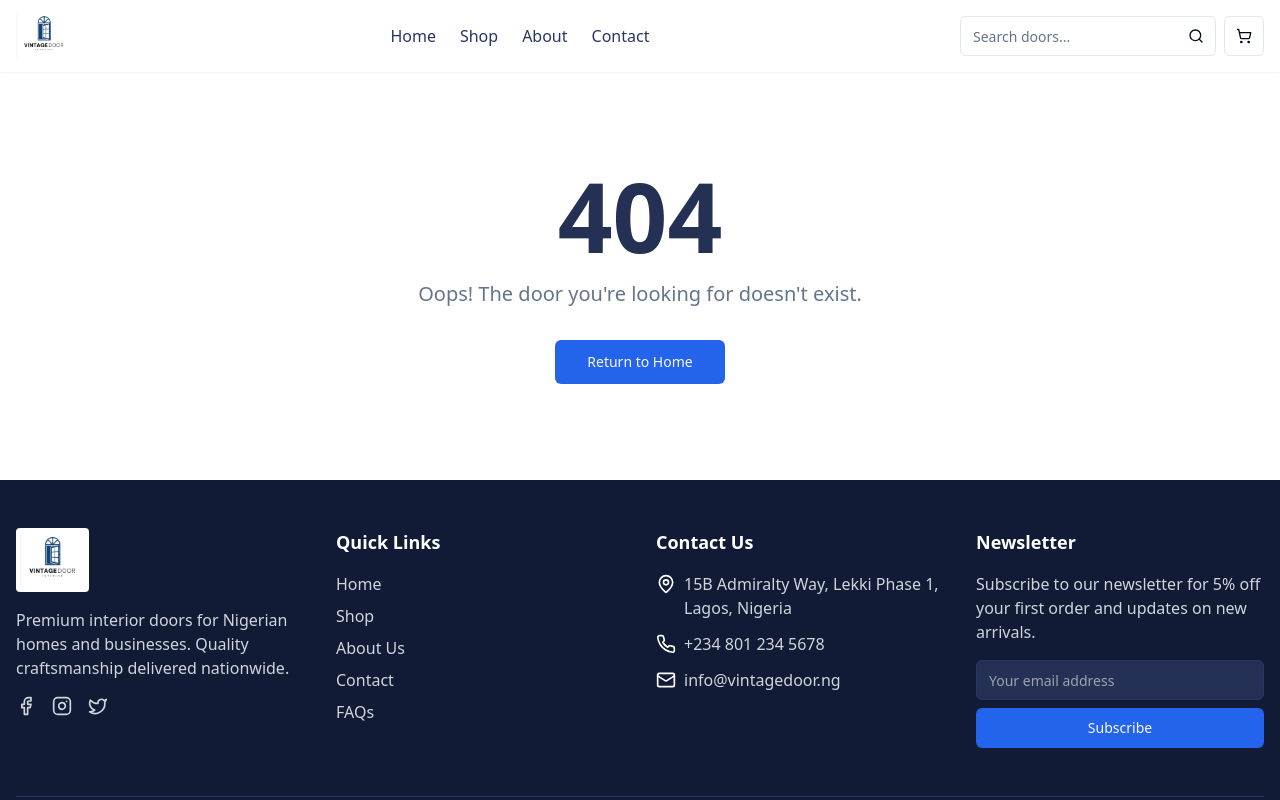
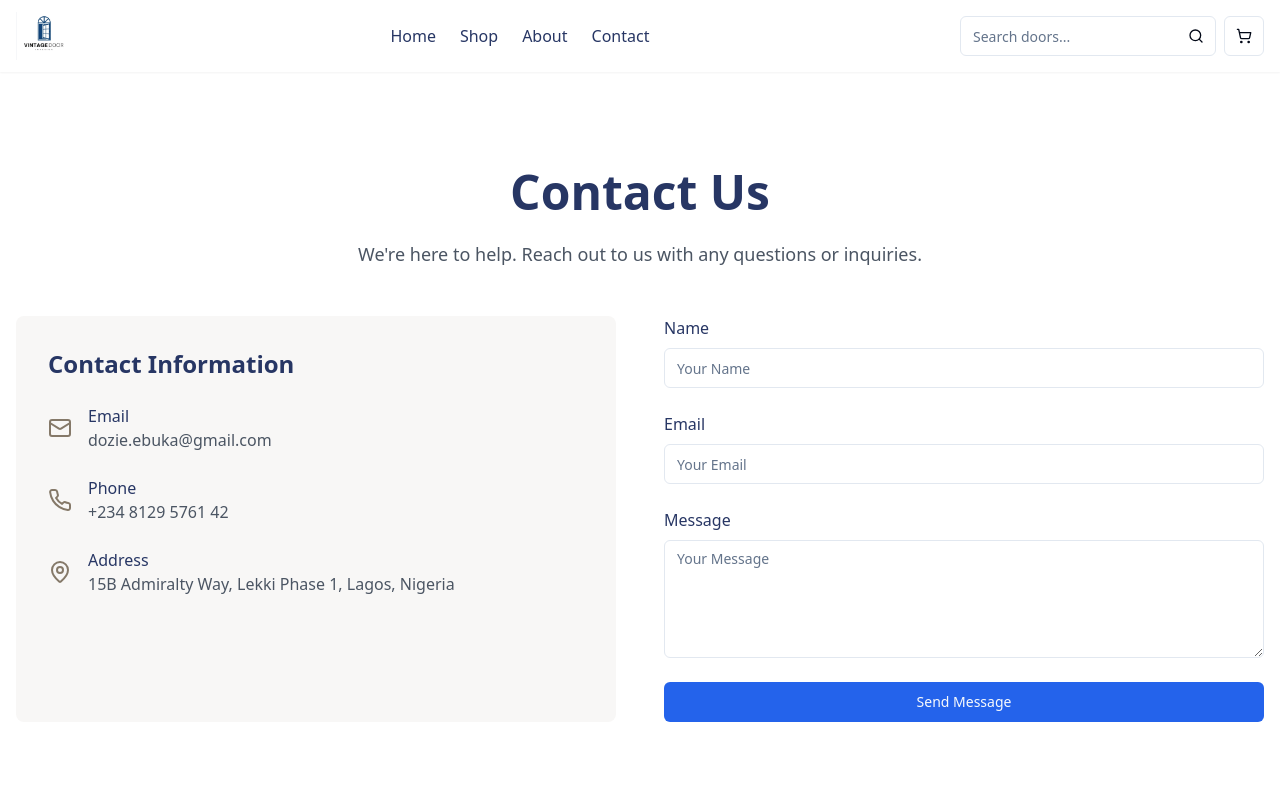
Before and after one commit to Dozie130/vintagedoor, a React (Vite) app: page /contact in a window 1280 px wide. Shown: the top 800 px of the page. Built offline with nearby package versions, Linux system fonts and the light colour scheme.

Commit message:
Add contact us information
Add contact information to the footer.

```diff
--- a/src/App.tsx
+++ b/src/App.tsx
@@ -3,7 +3,8 @@ import { QueryClient, QueryClientProvider } from "@tanstack/react-query";
 import { BrowserRouter, Routes, Route } from "react-router-dom";
 import Index from "./pages/Index";
 import NotFound from "./pages/NotFound";
-import About from "./pages/About"; // New import
+import About from "./pages/About";
+import Contact from "./pages/Contact"; // New import
 
 const queryClient = new QueryClient();
 
@@ -12,7 +13,8 @@ const App = () => (
     <BrowserRouter>
       <Routes>
         <Route path="/" element={<Index />} />
-        <Route path="/about" element={<About />} /> {/* New route */}
+        <Route path="/about" element={<About />} />
+        <Route path="/contact" element={<Contact />} /> {/* New route */}
         {/* ADD ALL CUSTOM ROUTES ABOVE THE CATCH-ALL "*" ROUTE */}
         <Route path="*" element={<NotFound />} />
       </Routes>
--- /dev/null
+++ b/src/pages/Contact.tsx
@@ -0,0 +1,111 @@
+
+import Layout from "@/components/Layout";
+import { Mail, Phone, MapPin } from "lucide-react";
+import { Button } from "@/components/ui/button";
+import { Input } from "@/components/ui/input";
+import { Textarea } from "@/components/ui/textarea";
+import { toast } from "sonner";
+
+const Contact = () => {
+  const handleSubmit = (e: React.FormEvent<HTMLFormElement>) => {
+    e.preventDefault();
+    toast.success("Message sent successfully! We'll get back to you soon.");
+  };
+
+  return (
+    <Layout>
+      <div className="container mx-auto px-4 py-16 md:py-24">
+        <div className="max-w-4xl mx-auto text-center mb-12">
+          <h1 className="text-4xl md:text-5xl font-bold mb-6 text-navy-800">
+            Contact Us
+          </h1>
+          <p className="text-lg text-gray-600 mb-8">
+            We're here to help. Reach out to us with any questions or inquiries.
+          </p>
+        </div>
+
+        <div className="grid md:grid-cols-2 gap-12">
+          {/* Contact Information */}
+          <div className="bg-vintage-50 p-8 rounded-lg">
+            <h2 className="text-2xl font-semibold text-navy-800 mb-6">
+              Contact Information
+            </h2>
+            <div className="space-y-6">
+              <div className="flex items-center">
+                <Mail className="h-6 w-6 mr-4 text-vintage-600" />
+                <div>
+                  <p className="font-medium text-navy-800">Email</p>
+                  <a
+                    href="mailto:dozie.ebuka@gmail.com"
+                    className="text-gray-600 hover:text-vintage-700"
+                  >
+                    dozie.ebuka@gmail.com
+                  </a>
+                </div>
+              </div>
+              <div className="flex items-center">
+                <Phone className="h-6 w-6 mr-4 text-vintage-600" />
+                <div>
+                  <p className="font-medium text-navy-800">Phone</p>
+                  <a
+                    href="tel:+2348129576142"
+                    className="text-gray-600 hover:text-vintage-700"
+                  >
+                    +234 8129 5761 42
+                  </a>
+                </div>
+              </div>
+              <div className="flex items-center">
+                <MapPin className="h-6 w-6 mr-4 text-vintage-600" />
+                <div>
+                  <p className="font-medium text-navy-800">Address</p>
+                  <p className="text-gray-600">
+                    15B Admiralty Way, Lekki Phase 1, Lagos, Nigeria
+                  </p>
+                </div>
+              </div>
+            </div>
+          </div>
+
+          {/* Contact Form */}
+          <div>
+            <form onSubmit={handleSubmit} className="space-y-6">
+              <div>
+                <label htmlFor="name" className="block mb-2 text-navy-800">Name</label>
+                <Input
+                  type="text"
+                  id="name"
+                  placeholder="Your Name"
+                  required
+                />
+              </div>
+              <div>
+                <label htmlFor="email" className="block mb-2 text-navy-800">Email</label>
+                <Input
+                  type="email"
+                  id="email"
+                  placeholder="Your Email"
+                  required
+                />
+              </div>
+              <div>
+                <label htmlFor="message" className="block mb-2 text-navy-800">Message</label>
+                <Textarea
+                  id="message"
+                  placeholder="Your Message"
+                  rows={5}
+                  required
+                />
+              </div>
+              <Button type="submit" className="w-full">
+                Send Message
+              </Button>
+            </form>
+          </div>
+        </div>
+      </div>
+    </Layout>
+  );
+};
+
+export default Contact;
```
